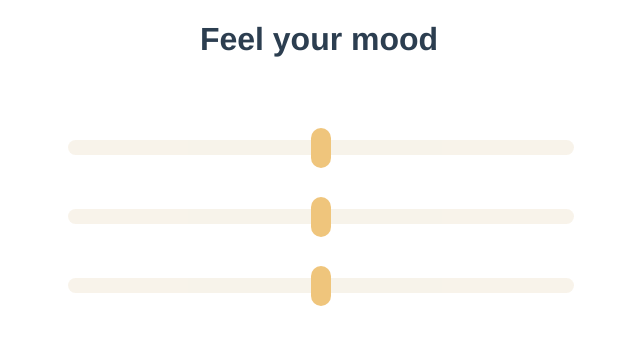
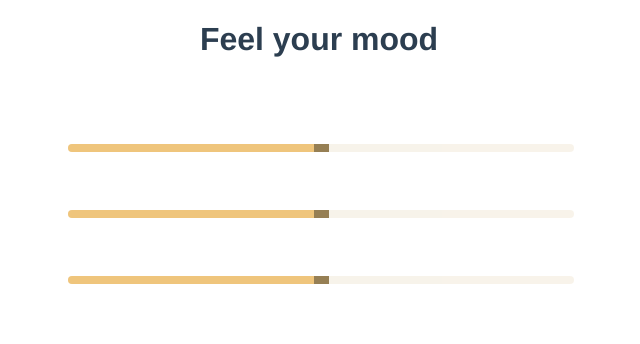
Before and after one commit to PauGarciaMartinez/feel-your-mood, a Vue app: page / in a window 1280 px wide. Shown: the top 344 px of the page, without its empty margins (321-961 px from the left). Built offline with nearby package versions, Linux system fonts and the light colour scheme.

Commit message:
Find some more options for styling range sliders

```diff
--- a/src/styles/css/range-slider.css
+++ b/src/styles/css/range-slider.css
@@ -3,36 +3,75 @@
 }
 
 .slider {
-  -webkit-appearance: none;  /* Override default CSS styles */
+  overflow: hidden;
+  -webkit-appearance: none;
   appearance: none;
-  width: 100%; /* Full-width */
-  height: 15px; /* Specified height */
-  background: #f5eee2; /* Grey background */
-  outline: none; /* Remove outline */
-  opacity: 0.7; /* Set transparency (for mouse-over effects on hover) */
-  -webkit-transition: .2s; /* 0.2 seconds transition on hover */
+  width: 100%;
+  height: 8px;
+  background: #f5eee2;
+  outline: none;
+  opacity: 0.7;
+  -webkit-transition: .2s;
   transition: opacity .2s;
   border-radius: 1rem;
 }
 
 .slider:hover {
-  opacity: 1; /* Fully shown on mouse-over */
+  opacity: 1;
 }
 
 .slider::-webkit-slider-thumb {
-  -webkit-appearance: none; /* Override default look */
+  -webkit-appearance: none;
   appearance: none;
-  width: 20px; /* Set a specific slider handle width */
-  height: 40px; /* Slider handle height */
-  background: #e9ad45; /* Green background */
-  cursor: pointer; /* Cursor on hover */
+  width: 15px;
+  height: 35px;
+  background: #6b490d;
+  cursor: pointer;
+  border-radius: 1rem;
+  box-shadow: -1000px 0 0 1000px #e9ad45;
+}
+
+.slider::-moz-range-thumb {
+  width: 20px;
+  height: 40px;
+  background: #e9ad45;
+  cursor: pointer;
   border-radius: 1rem;
 }
 
-.slider::-moz-range-thumb {
-  width: 20px; /* Set a specific slider handle width */
-  height: 40px; /* Slider handle height */
-  background: #e9ad45; /* Green background */
-  cursor: pointer; /* Cursor on hover */
-  border-radius: 1rem;
-}
+/* @media screen and (-webkit-min-device-pixel-ratio:0) {
+  .slider {
+    -webkit-appearance: none;
+    appearance: none;
+    outline: none;
+    width: 100%;
+    height: 8px;
+    overflow: hidden;
+    background-color: #f5eee2;
+    border-radius: 1rem;
+    opacity: 0.7;
+    -webkit-transition: .2s;
+    transition: opacity .2s;
+  }
+
+  .slider:hover {
+    opacity: 1;
+  }
+
+  input[type='range']::-webkit-slider-runnable-track {
+    height: 10px;
+    -webkit-appearance: none;
+    color: #13bba4;
+    margin-top: -1px;
+  }
+
+  input[type='range']::-webkit-slider-thumb {
+    width: 10px;
+    -webkit-appearance: none;
+    height: 10px;
+    cursor: pointer;
+    background: #434343;
+    box-shadow: -1000px 0 0 1000px #e9ad45;
+  }
+
+} */
```
